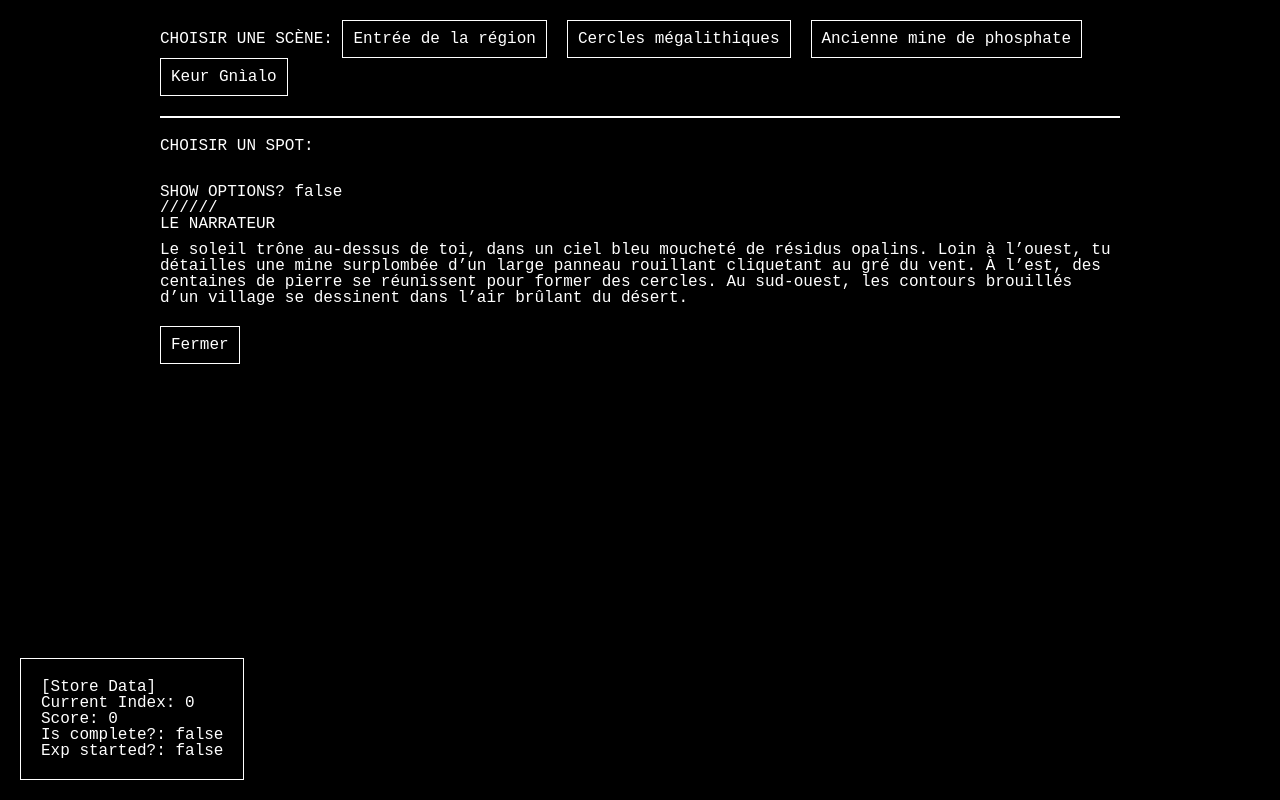
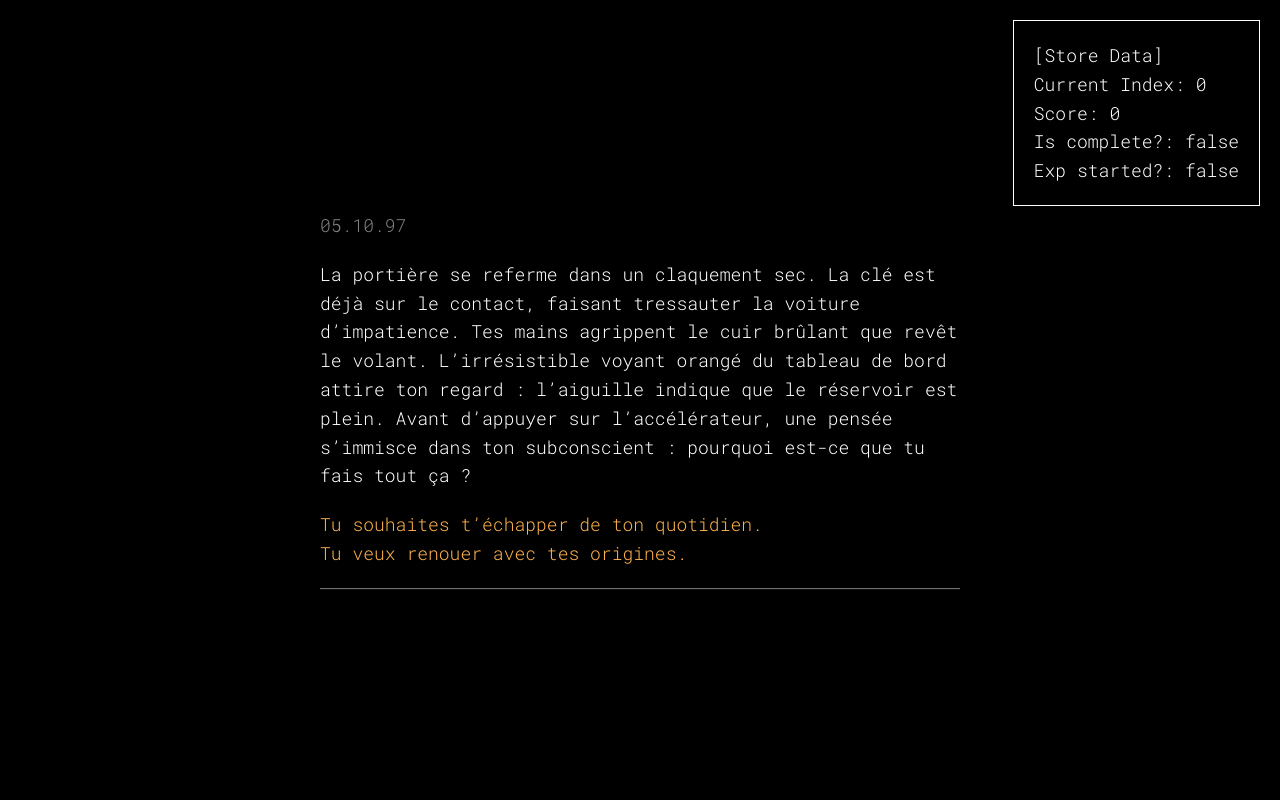
Before and after one commit to AnanUua/POC-narrative-ui, a React (Vite) app: page / in a window 1280 px wide. Built offline with nearby package versions, Linux system fonts and the light colour scheme.

Commit message:
feat(components): add temporary styles

```diff
--- a/src/base.scss
+++ b/src/base.scss
@@ -1,7 +1,10 @@
+@import url('https://fonts.googleapis.com/css2?family=Roboto+Mono:wght@300;400&display=swap');
+
 body {
-  font-size: 1.6rem;
-  line-height: 1.6rem;
-  font-family: 'Courier New', Courier, monospace;
+  font-size: 1.8rem;
+  line-height: 1.6;
+  font-family: 'Roboto Mono', sans-serif;
+  font-weight: 300;
   background-color: black;
   color: white;
 }
--- a/src/components/App/App.jsx
+++ b/src/components/App/App.jsx
@@ -11,8 +11,8 @@ export default function App() {
 
   return (
     <div className="App">
-      {/* <Introduction /> */}
-      {!hasExperienceStarted && <ExperienceCanvas />}
+      <Introduction />
+      {hasExperienceStarted && <ExperienceCanvas />}
       <StoreData />
     </div>
   )
--- a/src/components/ExperienceCanvas/ExperienceCanvas.jsx
+++ b/src/components/ExperienceCanvas/ExperienceCanvas.jsx
@@ -84,8 +84,8 @@ export const ExperienceCanvas = () => {
 
   return (
     <section className="ExperienceCanvas">
+      <div className="meta">
         <div className="buttons">
-        <h2>CHOISIR UNE SCÈNE:&nbsp;</h2>
           {scriptData.map((scene, index) => (
             <button key={index} onClick={() => changeScene(index)}>
               {scene.name}
@@ -93,20 +93,16 @@ export const ExperienceCanvas = () => {
           ))}
         </div>
         <hr />
-      <div>
-        <h2>CHOISIR UN SPOT:&nbsp;</h2>
+        <div className="spots">
           {scriptData[sceneIndex].spots.map((spot, index) => (
             <button key={index} className="spot" onClick={() => goToSpot(spot.index)}>
               {spot.label}
             </button>
           ))}
         </div>
-      <canvas id="webgl"></canvas>
+      </div>
       {displayUi && (
         <div className="dialogue">
-          <span>SHOW OPTIONS? </span>
-          {displayOptions.toString()}
-          <p>//////</p>
           <div className="emitter">
             {getTextEmitter() === 'narrator' && <h2 className="narrator">Le narrateur</h2>}
             {getTextEmitter() === 'innerVoice' && (
@@ -118,25 +114,23 @@ export const ExperienceCanvas = () => {
           <div className="content">
             {isVoiceOver && <p>{getIntroText()}</p>}
             {!isVoiceOver && displayOptions && <p>{getSpotText()}</p>}
-            {hasOptions() && !isVoiceOver && !displayOptions && (
-              <p style={{ color: 'red' }}>{getOptionResponse()}</p>
-            )}
+            {hasOptions() && !isVoiceOver && !displayOptions && <p>{getOptionResponse()}</p>}
 
             {hasOptions() && hasMore() && !displayOptions && (
               <button className="more" onClick={showMoreNPC}>
-                Suite
+                Suite...
               </button>
             )}
 
             {!hasOptions() && hasMore() && (
               <button className="more" onClick={showMore}>
-                Suite
+                Suite...
               </button>
             )}
 
             {!hasMore() && (
               <button className="more" onClick={() => setDisplayUi(false)}>
-                Fermer
+                Fermer.
               </button>
             )}
 
--- a/src/components/ExperienceCanvas/ExperienceCanvas.scss
+++ b/src/components/ExperienceCanvas/ExperienceCanvas.scss
@@ -1,32 +1,34 @@
 .ExperienceCanvas {
-  margin: 0 auto;
-  max-width: 100%;
-  width: 1000px;
-  padding: 0 20px;
+  .meta {
+    position: absolute;
+    top: 2rem;
+    left: 2rem;
 
-  #webgl {
-    width: 10rem;
-    height: 10rem;
-    border: 0.1rem solid white;
-    position: relative;
-    margin-top: 2rem;
-    display: none;
+    .buttons,
+    .spots {
+      button {
+        color: rgb(164, 164, 164);
+        border: 0.1rem solid rgb(164, 164, 164);
+        padding: 1rem 2rem;
+        margin-right: 2rem;
+        font-weight: 400;
+      }
+    }
   }
 
   button {
-    border: 0.1rem solid white;
-    padding: 1rem;
     cursor: pointer;
-    margin-right: 2rem;
 
     &.more {
       margin-top: 2rem;
+      color: grey;
     }
   }
 
   hr {
     margin: 2rem 0;
-    border: 0.05rem solid white;
+    height: 0.1rem;
+    background-color: grey;
   }
 
   h2 {
@@ -34,10 +36,19 @@
   }
 
   .dialogue {
-    margin-top: 2rem;
+    max-width: 100%;
+    width: 800px;
+    left: 50%;
+    transform: translateX(-50%);
+    border: 0.3rem solid rgb(41, 34, 23);
+    padding: 2rem;
+    position: absolute;
+    bottom: 2rem;
 
     .narrator {
       text-transform: uppercase;
+      font-weight: 400;
+      color: rgb(255, 178, 77);
 
       &--innerVoice {
         color: rgb(185, 88, 255);
@@ -47,5 +58,12 @@
 
   .options {
     margin-top: 2rem;
+    border-top: 0.3rem solid rgb(41, 34, 23);
+    padding-top: 2rem;
+    color: rgb(255, 178, 77);
+
+    button:hover {
+      color: rgb(255, 157, 29);
+    }
   }
 }
--- a/src/components/Introduction/Introduction.jsx
+++ b/src/components/Introduction/Introduction.jsx
@@ -61,7 +61,7 @@ export default function Introduction() {
             className="Introduction__nextButton"
             onClick={() => hideFollowingText(section.options[followingToShow]?.version)}
           >
-            (Suite)
+            Suite...
           </button>
         </p>
       )
--- a/src/components/Introduction/Introduction.scss
+++ b/src/components/Introduction/Introduction.scss
@@ -1,4 +1,9 @@
 .Introduction {
+  position: absolute;
+  top: 50%;
+  left: 50%;
+  transform: translate(-50%, -50%);
+
   &__date {
     color: grey;
   }
@@ -17,19 +22,19 @@
   }
 
   &__option {
-    color: orange;
+    color: rgb(255, 178, 77);
     display: inline-block;
     cursor: pointer;
     margin-right: 2rem;
 
     &:hover {
-      color: rgb(213, 139, 0);
+      color: rgb(255, 157, 29);
     }
   }
 
   &__nextButton {
     display: block;
-    text-decoration: underline;
+    color: grey;
     margin-top: 2rem;
     cursor: pointer;
 
--- a/src/components/StoreData/StoreData.scss
+++ b/src/components/StoreData/StoreData.scss
@@ -3,6 +3,6 @@
   background-color: black;
   border: .1rem solid white;
   position: absolute;
-  bottom: 2rem;
-  left: 2rem;
+  top: 2rem;
+  right: 2rem;
 }
```
Lines whose indentation alone changed are shown as unchanged.
